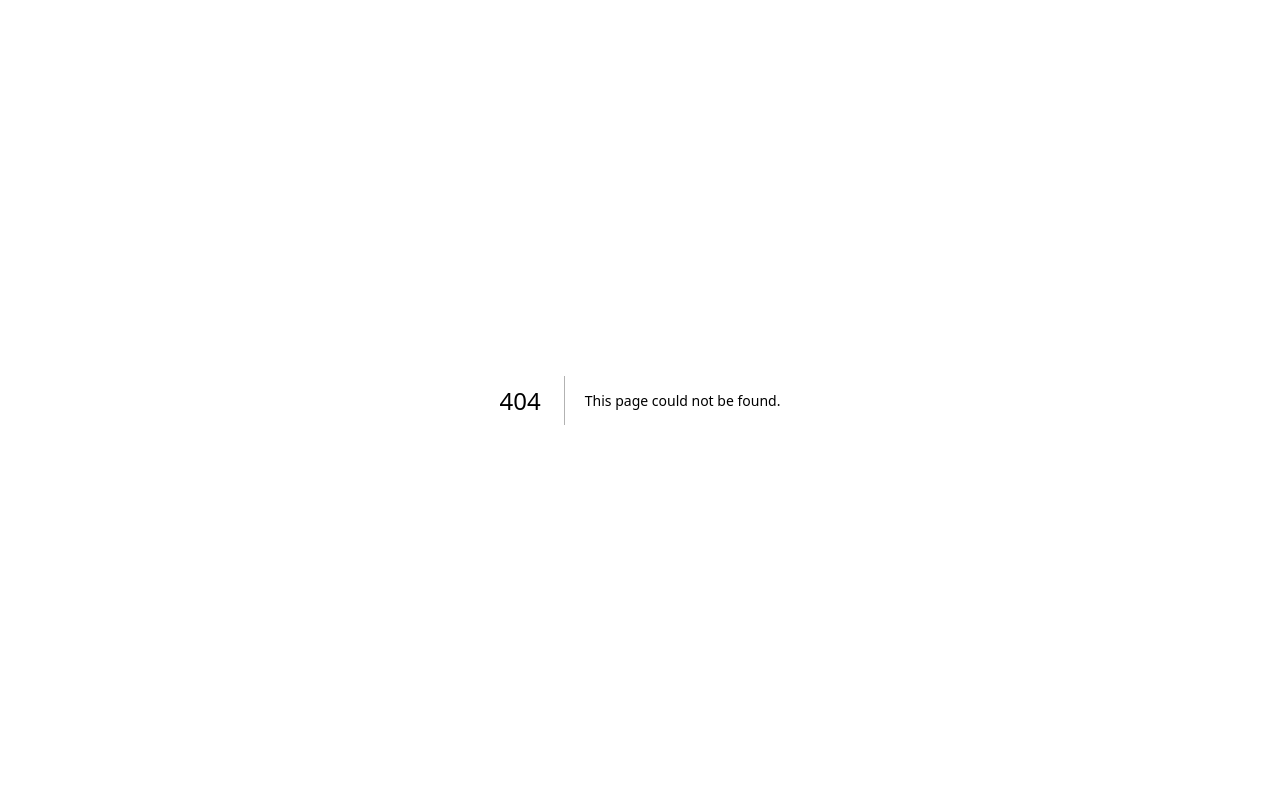
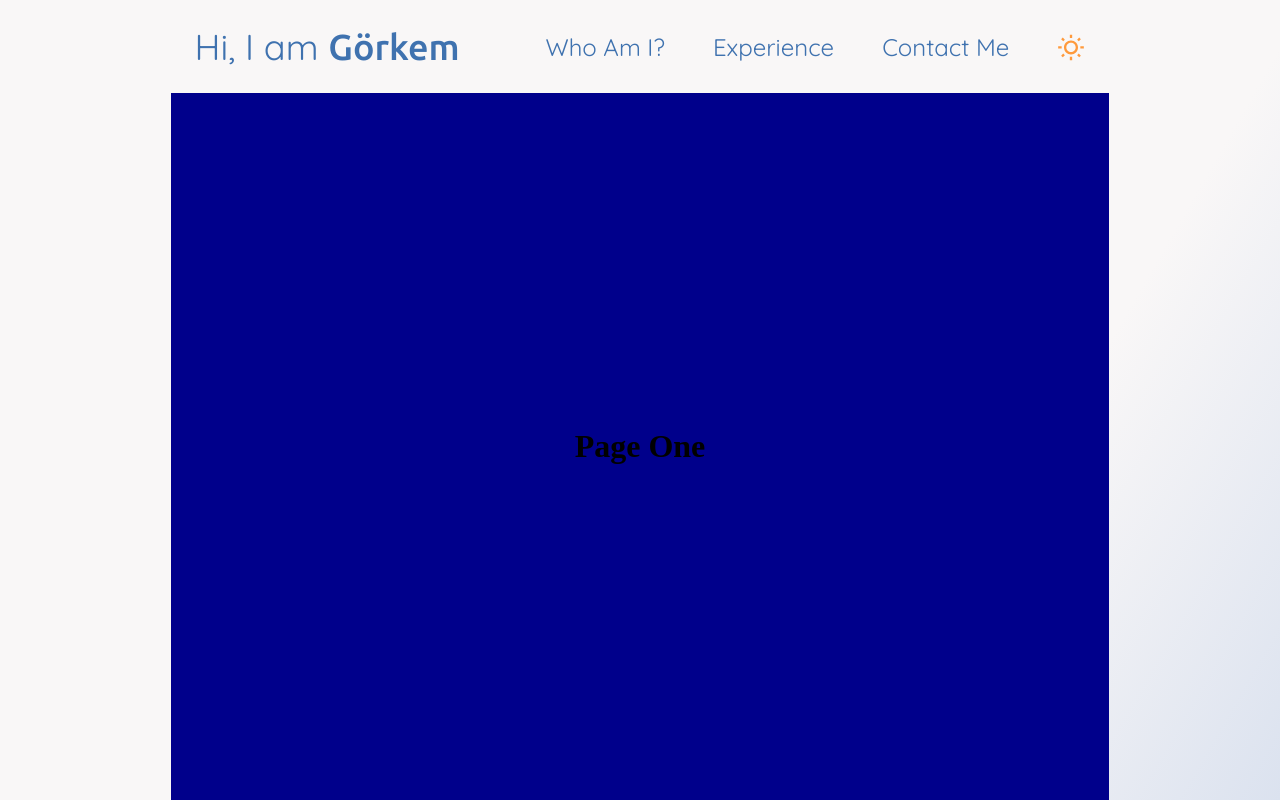
Before and after one commit to gorkemdurgun/gorkem-dev, a Next.js app: page /home in a window 1280 px wide. Before the commit this address had no page. Built offline with nearby package versions, Linux system fonts and the light colour scheme.

Commit message:
first commit

```diff
--- a/package.json
+++ b/package.json
@@ -9,15 +9,19 @@
     "lint": "next lint"
   },
   "dependencies": {
+    "@iconscout/react-unicons": "^1.1.6",
     "@next/font": "13.1.6",
     "@types/node": "18.14.0",
     "@types/react": "18.0.28",
     "@types/react-dom": "18.0.11",
+    "bootstrap": "^5.2.3",
     "eslint": "8.34.0",
     "eslint-config-next": "13.1.6",
     "next": "13.1.6",
     "react": "18.2.0",
+    "react-bootstrap": "^2.7.2",
     "react-dom": "18.2.0",
+    "react-icons": "^4.7.1",
     "typescript": "4.9.5"
   }
 }
--- /dev/null
+++ b/src/containers/MainContainer/index.module.css
@@ -0,0 +1,97 @@
+.container {
+  display: flex;
+  flex-direction: column;
+  align-items: center;
+  justify-content: center;
+
+  width: auto;
+  height: 100vh;
+
+  margin-inline: 13.33%;
+}
+
+/* navbar */
+
+.navbar {
+  display: flex;
+  flex-direction: row;
+  align-items: center;
+  justify-content: space-between;
+
+  width: 100%;
+  height: auto;
+
+  padding-inline: 24px;
+  padding-block: 24px;
+}
+.navbarLogo {
+  display: flex;
+  flex-direction: row;
+  align-items: center;
+  justify-content: center;
+
+  width: auto;
+  height: auto;
+}
+.navbarActions {
+  display: flex;
+  flex-direction: row;
+  align-items: center;
+  justify-content: center;
+
+  width: auto;
+  height: auto;
+
+  gap: 48px;
+}
+
+.navbarBrand{
+  font-size: 36px;
+  color: var(--primary-4);
+  transition: 0.5s;
+}
+.navbarBrand:hover {
+  color: var(--primary-5);
+  scale: 1.2;
+}
+
+.navbarText {
+  font-size: 24px;
+  font-weight: 500;
+  color: var(--primary-4);
+  transition: 0.5s;
+}
+.navbarText:hover {
+  color: var(--primary-5);
+  scale: 1.2;
+  margin: 12px;
+}
+
+.navbarIcon {
+  width: 28px;
+  height: 28px;
+
+  margin-top: 6px;
+
+  transition: 0.3s;
+  color: var(--secondary-2);
+}
+.navbarIcon:hover {
+  scale: 1.2;
+}
+
+/* content */
+
+.content {
+  display: flex;
+  flex-direction: column;
+  align-items: center;
+  justify-content: center;
+
+  width: 100%;
+  height: 100%;
+
+  padding: 0 20px;
+
+  background-color: darkblue;
+}
--- /dev/null
+++ b/src/containers/MainContainer/index.tsx
@@ -0,0 +1,79 @@
+import { Ubuntu, Quicksand } from "@next/font/google";
+import { NextPage } from "next";
+import { useState } from "react";
+import { Container, Navbar, Nav, Row, Col } from "react-bootstrap";
+import { MdOutlineNightsStay, MdOutlineWbSunny } from "react-icons/md";
+
+import styles from "./index.module.css";
+
+interface MainContainerProps {
+  children: React.ReactNode;
+}
+
+const ubuntu = Ubuntu({ subsets: ["latin"], weight: "500" });
+const quicksand = Quicksand({ subsets: ["latin"], weight: "400" });
+
+const CustomNavbar = () => {
+  const [darkMode, setDarkMode] = useState(false);
+
+  const handleDarkMode = () => {
+    setDarkMode(!darkMode);
+  };
+
+  return (
+    <Navbar sticky="top" bg="dark" variant="dark" className={styles.navbar}>
+      <Navbar.Brand className={styles.navbarLogo} href="#home">
+        <h2 className={quicksand.className.concat(" ", styles.navbarBrand)}>
+          Hi, I am <span className={ubuntu.className}>Görkem</span>
+        </h2>
+      </Navbar.Brand>
+      <Nav className={styles.navbarActions}>
+        <Nav.Item>
+          <Nav.Link>
+            <h6 className={quicksand.className.concat(" ", styles.navbarText)}>
+              Who Am I?
+            </h6>
+          </Nav.Link>
+        </Nav.Item>
+        <Nav.Item>
+          <Nav.Link>
+            <h6 className={quicksand.className.concat(" ", styles.navbarText)}>
+              Experience
+            </h6>
+          </Nav.Link>
+        </Nav.Item>
+        <Nav.Item>
+          <Nav.Link>
+            <h6 className={quicksand.className.concat(" ", styles.navbarText)}>
+              Contact Me
+            </h6>
+          </Nav.Link>
+        </Nav.Item>
+        <Nav.Item>
+          <Nav.Item>
+            <Nav.Link onClick={handleDarkMode}>
+              {darkMode ? (
+                <MdOutlineNightsStay className={styles.navbarIcon} />
+              ) : (
+                <MdOutlineWbSunny className={styles.navbarIcon} />
+              )}
+            </Nav.Link>
+          </Nav.Item>
+        </Nav.Item>
+      </Nav>
+    </Navbar>
+  );
+};
+
+const MainContainer: NextPage<MainContainerProps> = ({ children }) => {
+  return (
+    <Container fluid="md">
+      <Col lg={12} className={styles.container}>
+        <CustomNavbar />
+        <Container className={styles.content}>{children}</Container>
+      </Col>
+    </Container>
+  );
+};
+
+export default MainContainer;
--- a/src/pages/_document.tsx
+++ /dev/null
@@ -1,13 +0,0 @@
-import { Html, Head, Main, NextScript } from 'next/document'
-
-export default function Document() {
-  return (
-    <Html lang="en">
-      <Head />
-      <body>
-        <Main />
-        <NextScript />
-      </body>
-    </Html>
-  )
-}
--- /dev/null
+++ b/src/pages/home/index.module.css
@@ -0,0 +1,5 @@
+.title{
+    color: var(--primary-color);
+    font-size: 48px;
+    font-weight: bold;
+}
--- /dev/null
+++ b/src/pages/home/index.tsx
@@ -0,0 +1,26 @@
+import { NextPage } from "next";
+import { Ubuntu } from "@next/font/google";
+
+import MainContainer from "@/containers/MainContainer";
+
+import styles from "./index.module.css";
+
+const ubuntu = Ubuntu({ subsets: ["latin"], weight: "500" });
+
+const PageOne: NextPage = () => {
+    return (
+        <div className={styles.pageOne}>
+            <h1>Page One</h1>
+        </div>
+    );
+};
+
+const HomePage: NextPage = () => {
+  return (
+    <MainContainer>
+        <PageOne />
+    </MainContainer>
+  );
+};
+
+export default HomePage;
--- a/src/styles/globals.css
+++ b/src/styles/globals.css
@@ -1,9 +1,8 @@
 :root {
   --max-width: 1100px;
   --border-radius: 12px;
-  --font-mono: ui-monospace, Menlo, Monaco, 'Cascadia Mono', 'Segoe UI Mono',
-    'Roboto Mono', 'Oxygen Mono', 'Ubuntu Monospace', 'Source Code Pro',
-    'Fira Mono', 'Droid Sans Mono', 'Courier New', monospace;
+  --font-mono: ui-monospace, Menlo, Monaco, "Cascadia Mono", "Segoe UI Mono", "Roboto Mono", "Oxygen Mono", "Ubuntu Monospace",
+    "Source Code Pro", "Fira Mono", "Droid Sans Mono", "Courier New", monospace;
 
   --foreground-rgb: 0, 0, 0;
   --background-start-rgb: 214, 219, 220;
@@ -17,27 +16,28 @@
     #0071ff33 160deg,
     transparent 360deg
   );
-  --secondary-glow: radial-gradient(
-    rgba(255, 255, 255, 1),
-    rgba(255, 255, 255, 0)
-  );
+  --secondary-glow: radial-gradient(rgba(255, 255, 255, 1), rgba(255, 255, 255, 0));
 
   --tile-start-rgb: 239, 245, 249;
   --tile-end-rgb: 228, 232, 233;
-  --tile-border: conic-gradient(
-    #00000080,
-    #00000040,
-    #00000030,
-    #00000020,
-    #00000010,
-    #00000010,
-    #00000080
-  );
+  --tile-border: conic-gradient(#00000080, #00000040, #00000030, #00000020, #00000010, #00000010, #00000080);
 
   --callout-rgb: 238, 240, 241;
   --callout-border-rgb: 172, 175, 176;
   --card-rgb: 180, 185, 188;
   --card-border-rgb: 131, 134, 135;
+
+  --primary-6: #112d4e;
+  --primary-5: #0033ff;
+  --primary-4: #3f72af;
+  --primary-3: #7f9dbf;
+  --primary-2: #dbe2ef;
+  --primary-1: #f3f5f6;
+  --primary-background: #f9f7f7;
+
+  --secondary-3: #FF6F3C;
+  --secondary-2: #FF9A3C;
+  --secondary-1: #FFC93C;
 }
 
 @media (prefers-color-scheme: dark) {
@@ -47,24 +47,11 @@
     --background-end-rgb: 0, 0, 0;
 
     --primary-glow: radial-gradient(rgba(1, 65, 255, 0.4), rgba(1, 65, 255, 0));
-    --secondary-glow: linear-gradient(
-      to bottom right,
-      rgba(1, 65, 255, 0),
-      rgba(1, 65, 255, 0),
-      rgba(1, 65, 255, 0.3)
-    );
+    --secondary-glow: linear-gradient(to bottom right, rgba(1, 65, 255, 0), rgba(1, 65, 255, 0), rgba(1, 65, 255, 0.3));
 
     --tile-start-rgb: 2, 13, 46;
     --tile-end-rgb: 2, 5, 19;
-    --tile-border: conic-gradient(
-      #ffffff80,
-      #ffffff40,
-      #ffffff30,
-      #ffffff20,
-      #ffffff10,
-      #ffffff10,
-      #ffffff80
-    );
+    --tile-border: conic-gradient(#ffffff80, #ffffff40, #ffffff30, #ffffff20, #ffffff10, #ffffff10, #ffffff80);
 
     --callout-rgb: 20, 20, 20;
     --callout-border-rgb: 108, 108, 108;
@@ -81,18 +68,15 @@
 
 html,
 body {
-  max-width: 100vw;
+  width: 100vw;
+  height: 100vh;
   overflow-x: hidden;
 }
 
 body {
   color: rgb(var(--foreground-rgb));
-  background: linear-gradient(
-      to bottom,
-      transparent,
-      rgb(var(--background-end-rgb))
-    )
-    rgb(var(--background-start-rgb));
+  background: rgb(249, 247, 247);
+  background: linear-gradient(120deg, rgba(249, 247, 247, 1) 75%, rgba(219, 226, 239, 1) 100%);
 }
 
 a {
```
Also changed, not shown: .prettierrc.json (added), src/pages/index.module.css (added), 1 other file (tests, documents, lock files or other folders).
